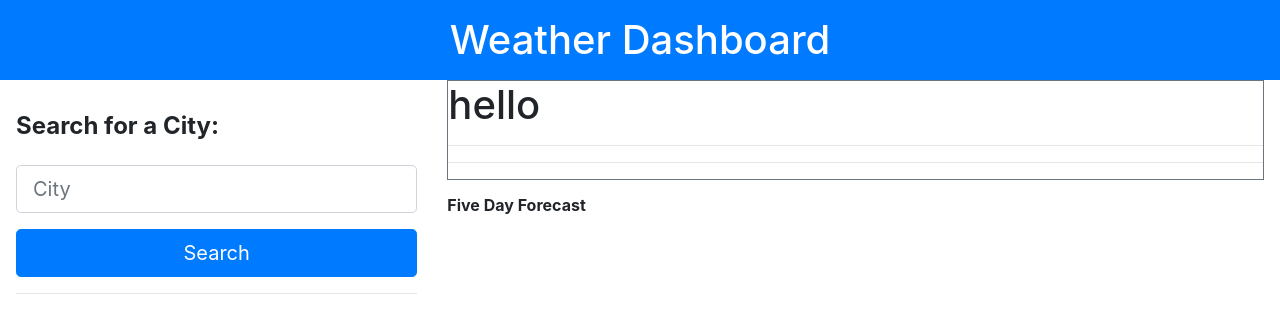
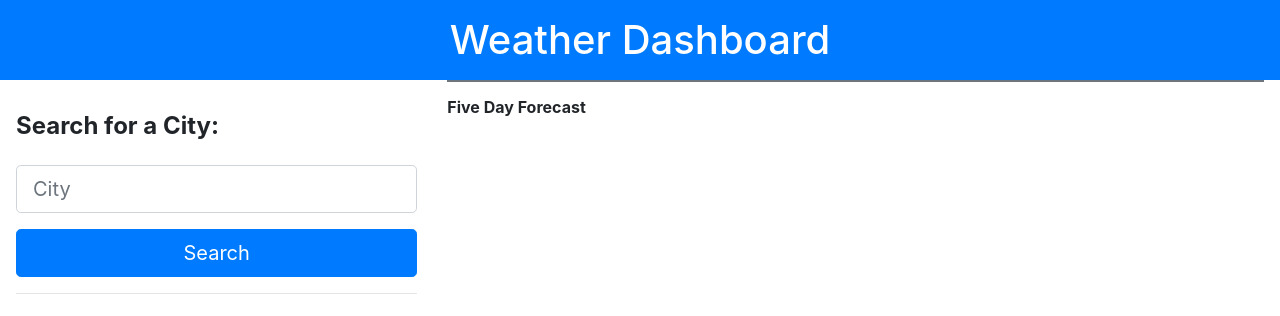
Before and after one commit to yinping-520/weather-dashboard, a plain HTML site: page index.html in a window 1280 px wide. Drawn offline with nearby package versions, Linux system fonts and the light colour scheme.

Commit message:
try again

```diff
--- a/index.html
+++ b/index.html
@@ -30,9 +30,7 @@
 
 
             <main class="container col-8 vh-100 h1">
-                <section class="border border-secondary mt-10 mr-3" id="dashboard">hello
-                    <hr>
-                    <hr>
+                <section class="border border-secondary mt-10 mr-3" id="dashboard">
                 </section>
 
                 <h6 class="mt-3 font-weight-bold">Five Day Forecast</h1>
```
